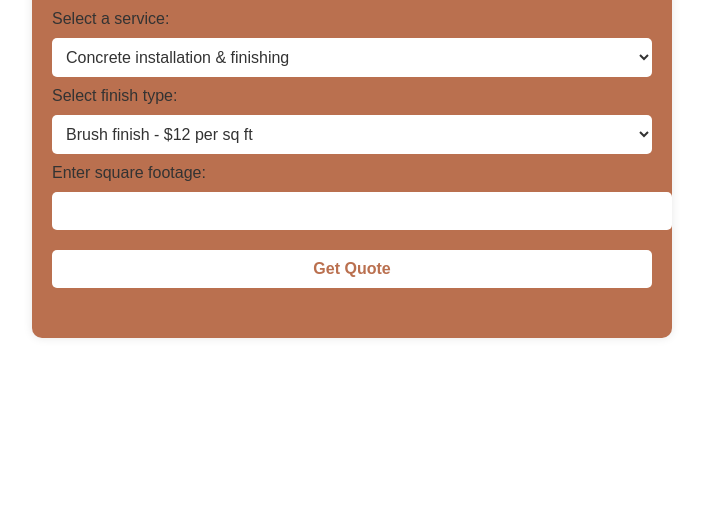
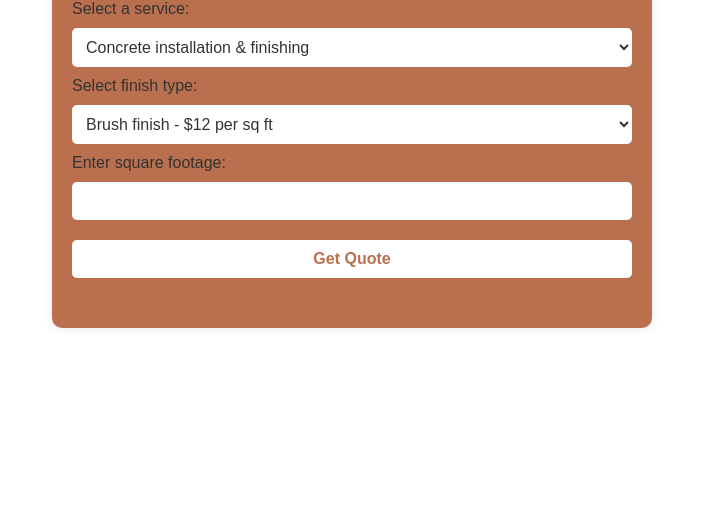
Before and after one commit to hafizasad419/concrete-calculator, a plain HTML site: page index.html in a window 1280 px wide. Shown: the part 275-800 px from the top of the page, without its empty margins (288-991 px from the left). Drawn offline with Linux system fonts and the light colour scheme.

Commit message:
add final touches

```diff
--- a/index.html
+++ b/index.html
@@ -1,10 +1,17 @@
 <!DOCTYPE html>
 <html lang="en">
+
 <head>
     <meta charset="UTF-8">
     <meta name="viewport" content="width=device-width, initial-scale=1.0">
     <title>Concrete Calculator</title>
     <style>
+        * {
+            margin: 0;
+            padding: 0;
+            box-sizing: border-box;
+        }
+
         body {
             font-family: Arial, sans-serif;
             background-color: #FFFFFF;
@@ -15,6 +22,7 @@
             min-height: 100vh;
             margin: 0;
         }
+
         .calculator-container {
             background-color: #BA704F;
             padding: 20px;
@@ -23,11 +31,15 @@
             width: 100%;
             max-width: 600px;
         }
+
         h1 {
             color: #FFFFFF;
             margin-bottom: 20px;
         }
-        select, input[type="number"], button {
+
+        select,
+        input[type="number"],
+        button {
             width: 100%;
             padding: 10px;
             margin: 10px 0;
@@ -35,34 +47,42 @@
             border-radius: 5px;
             font-size: 16px;
         }
-        select, input[type="number"] {
+
+        select,
+        input[type="number"] {
             background-color: #FFFFFF;
             color: #333;
         }
+
         button {
             background-color: #FFFFFF;
             color: #BA704F;
             cursor: pointer;
             font-weight: bold;
         }
+
         button:hover {
             background-color: #F0F0F0;
         }
+
         .result {
             font-size: 18px;
             color: #FFFFFF;
             margin-top: 20px;
         }
+
         @media (max-width: 600px) {
             .calculator-container {
                 padding: 10px;
             }
+
             h1 {
                 font-size: 24px;
             }
         }
     </style>
 </head>
+
 <body>
     <div class="calculator-container">
         <h1>Concrete Calculator</h1>
@@ -161,4 +181,5 @@
         serviceSelect.addEventListener('change', updateOptions);
     </script>
 </body>
+
 </html>
```
